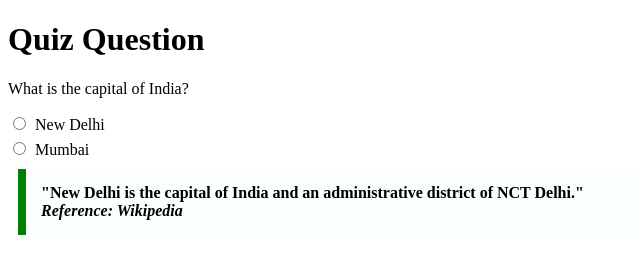
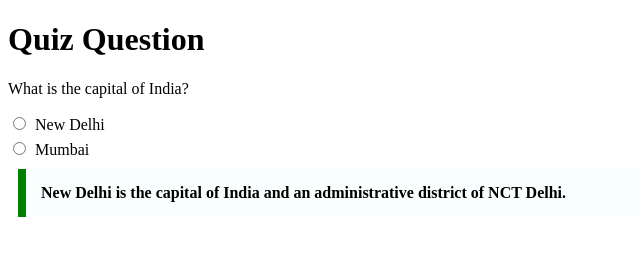
Before and after one commit to acciojob/trivia-jaiswalshivani02, a website: page main.html in a window 1280 px wide. Shown: the whole page, without its empty margins (0-640 px from the left). Drawn offline with Linux system fonts and the light colour scheme.

Commit message:
created a submission

```diff
--- a/main.html
+++ b/main.html
@@ -44,9 +44,9 @@
     </form>
 
     <!-- Quotation using blockquote -->
-    <blockquote>
-        "New Delhi is the capital of India and an administrative district of NCT Delhi."
-        <cite>Reference: Wikipedia</cite>
+    <blockquote cite="https://en.wikipedia.org/wiki/Delhi">
+        New Delhi is the capital of India and an administrative district of NCT Delhi.
+
     </blockquote>
 </body>
 </html>
```
